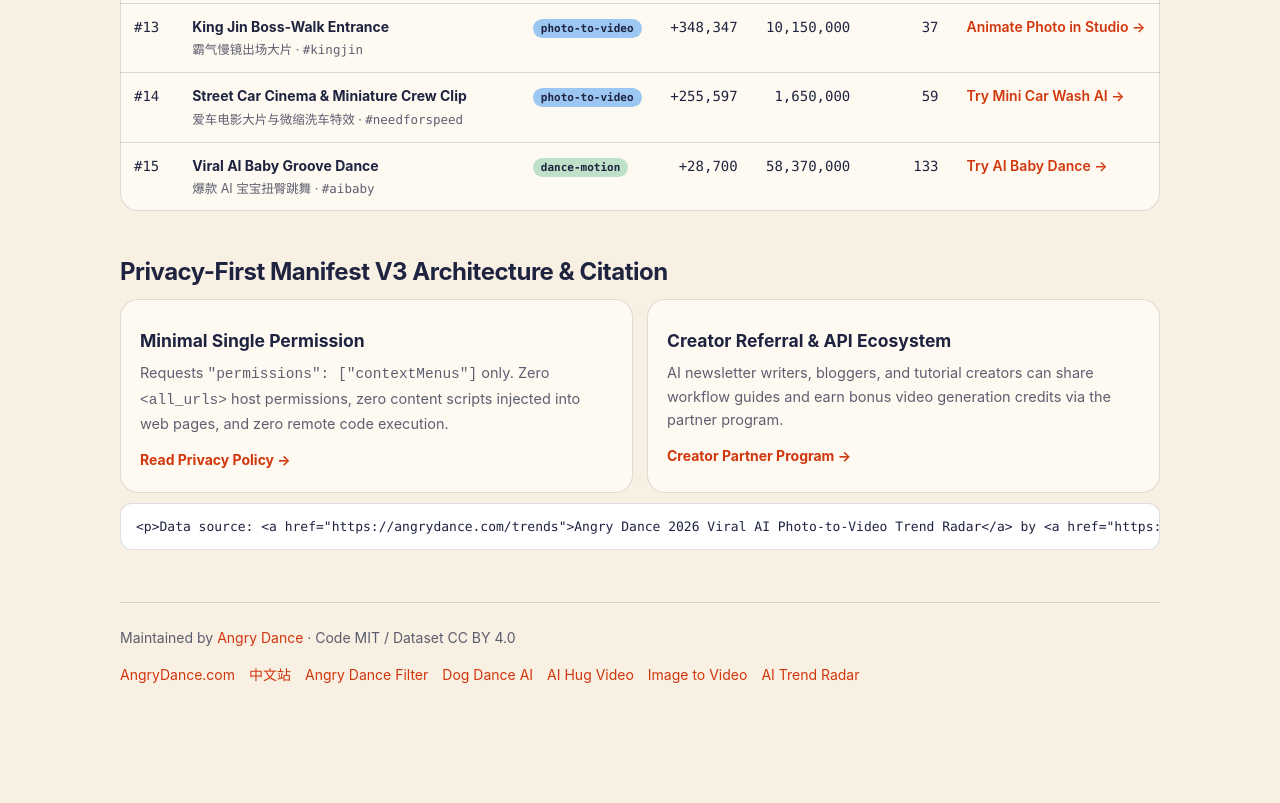
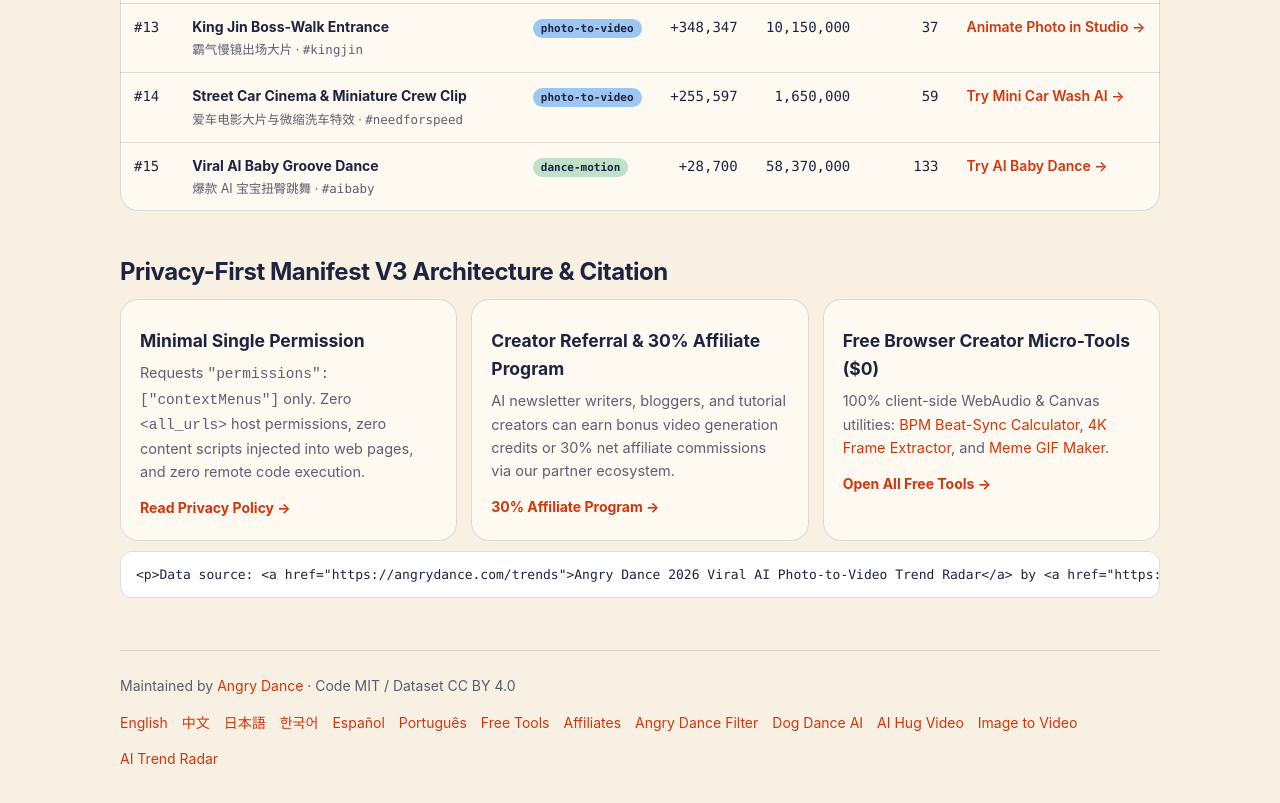
Before and after one commit to siuserxiaowei/angrydance-chrome-extension, a browser extension: page docs/index.html in a window 1280 px wide. Shown: the part 2292-3095 px from the top of the page. Before the commit the page ends 3042 px from the top, so only its background shows below. Drawn offline with Linux system fonts and the light colour scheme.

Commit message:
docs: add Dofollow links to 6-locale studio, free creator micro-tools, and affiliate program

```diff
--- a/docs/index.html
+++ b/docs/index.html
@@ -567,11 +567,18 @@
               <a class="card-cta" href="https://angrydance.com/privacy-policy">Read Privacy Policy →</a>
             </div>
             <div class="card">
-              <h3>Creator Referral &amp; API Ecosystem</h3>
+              <h3>Creator Referral &amp; 30% Affiliate Program</h3>
               <p>
-                AI newsletter writers, bloggers, and tutorial creators can share workflow guides and earn bonus video generation credits via the partner program.
+                AI newsletter writers, bloggers, and tutorial creators can earn bonus video generation credits or 30% net affiliate commissions via our partner ecosystem.
               </p>
-              <a class="card-cta" href="https://angrydance.com/invite">Creator Partner Program →</a>
+              <a class="card-cta" href="https://angrydance.com/affiliates">30% Affiliate Program →</a>
+            </div>
+            <div class="card">
+              <h3>Free Browser Creator Micro-Tools ($0)</h3>
+              <p>
+                100% client-side WebAudio &amp; Canvas utilities: <a href="https://angrydance.com/tools/bpm-beat-sync-calculator">BPM Beat-Sync Calculator</a>, <a href="https://angrydance.com/tools/video-frame-extractor">4K Frame Extractor</a>, and <a href="https://angrydance.com/tools/meme-gif-maker">Meme GIF Maker</a>.
+              </p>
+              <a class="card-cta" href="https://angrydance.com/tools">Open All Free Tools →</a>
             </div>
           </div>
           <pre>&lt;p&gt;Data source: &lt;a href="https://angrydance.com/trends"&gt;Angry Dance 2026 Viral AI Photo-to-Video Trend Radar&lt;/a&gt; by &lt;a href="https://angrydance.com/"&gt;Angry Dance&lt;/a&gt; (CC BY 4.0).&lt;/p&gt;</pre>
@@ -583,8 +590,14 @@
           Maintained by <a href="https://angrydance.com/">Angry Dance</a> · Code MIT / Dataset CC BY 4.0
         </div>
         <div class="footer-links">
-          <a href="https://angrydance.com/">AngryDance.com</a>
-          <a href="https://angrydance.com/zh">中文站</a>
+          <a href="https://angrydance.com/">English</a>
+          <a href="https://angrydance.com/zh">中文</a>
+          <a href="https://angrydance.com/ja">日本語</a>
+          <a href="https://angrydance.com/ko">한국어</a>
+          <a href="https://angrydance.com/es">Español</a>
+          <a href="https://angrydance.com/pt">Português</a>
+          <a href="https://angrydance.com/tools">Free Tools</a>
+          <a href="https://angrydance.com/affiliates">Affiliates</a>
           <a href="https://angrydance.com/effects/angry-dance">Angry Dance Filter</a>
           <a href="https://angrydance.com/effects/dog-dance-ai">Dog Dance AI</a>
           <a href="https://angrydance.com/effects/ai-hug-video">AI Hug Video</a>
```
